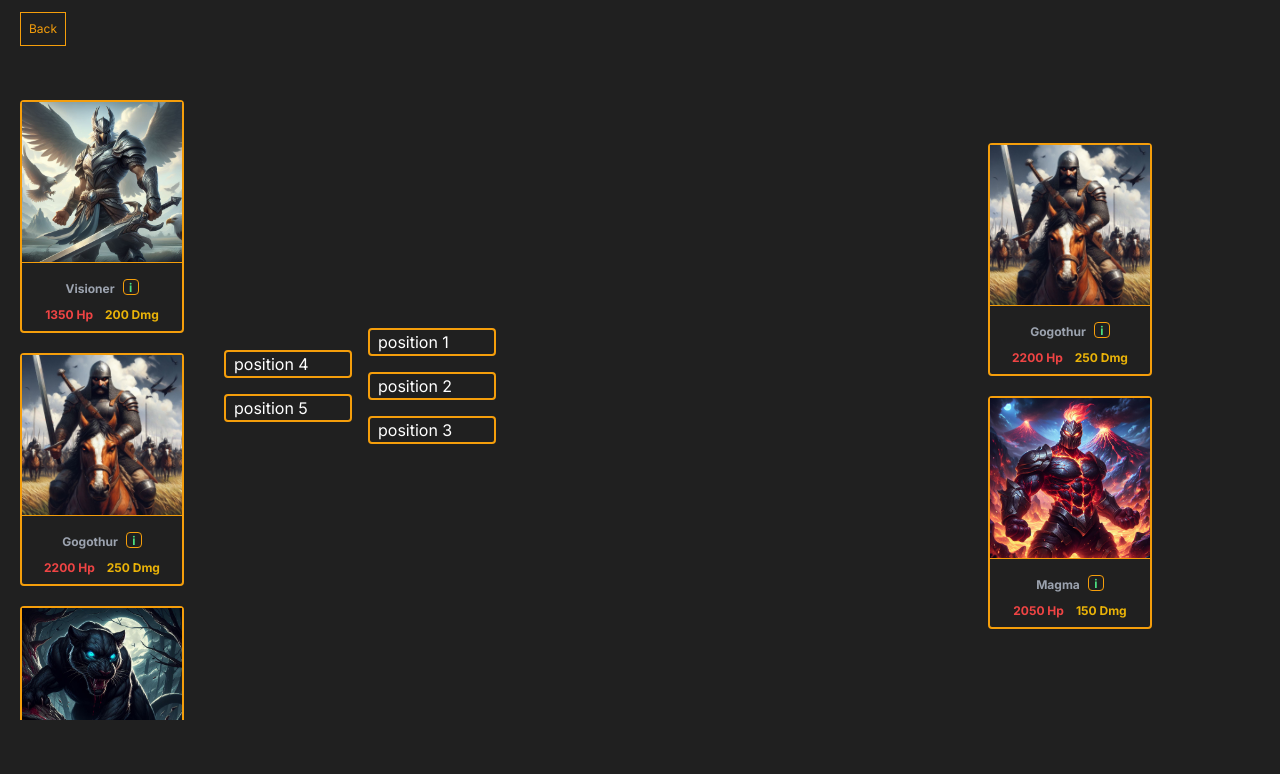
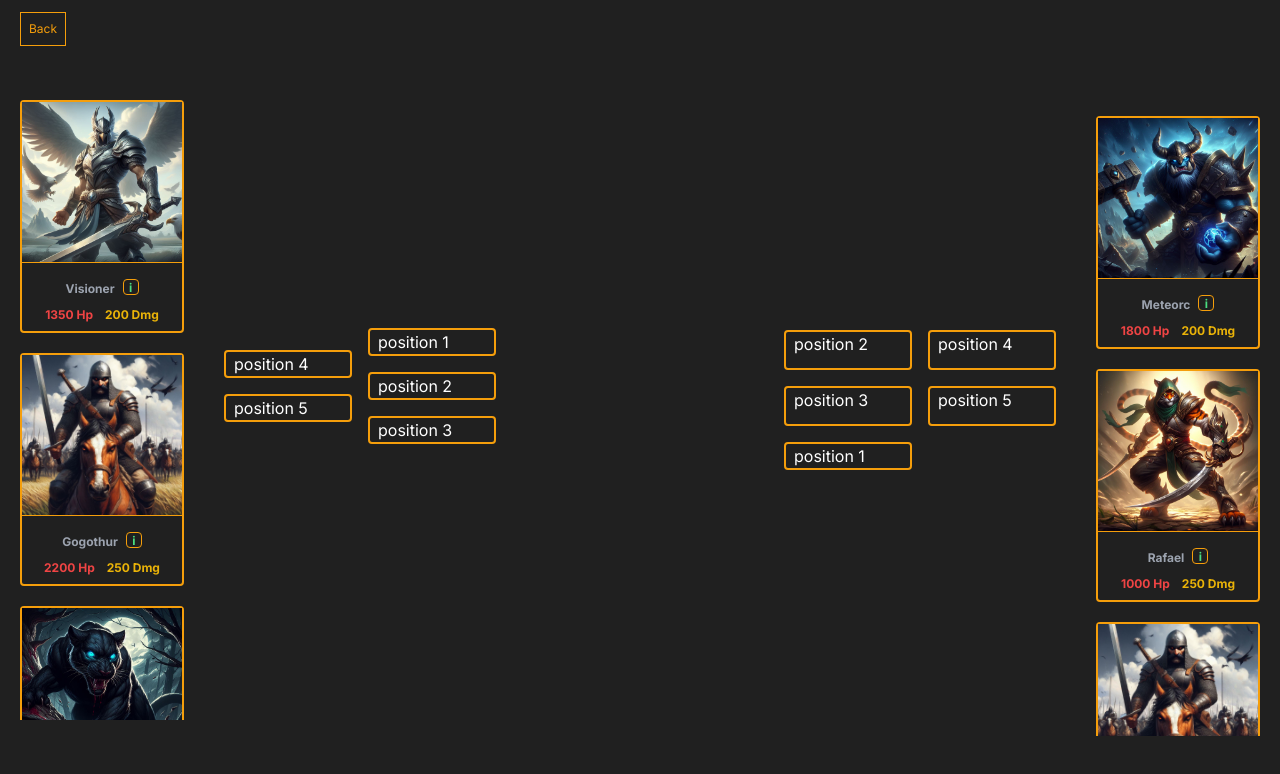
Before and after one commit to ioane-tech/ArenaGame, a Next.js app: page /game in a window 1280 px wide. Shown: the top 774 px of the page. Built offline with nearby package versions, Linux system fonts and the light colour scheme.

Commit message:
created opponent positions and its positioning

```diff
--- a/src/app/champData.tsx
+++ b/src/app/champData.tsx
@@ -92,7 +92,7 @@ const champData: Champion[] = [
         hp: 1700,
         damage: 200,
         abilityAvailable: true,
-                description:{
+        description:{
             geo:"ძალის გამოყენება შეუძლია ან საკუთარ კარტებზე ან მოწინააღმდეგეზე. თუ საკუთარ კარტს დაადებს ღრუბელს ეს კარტი იმატებს 150 სიცოცხლეს 2 რაუნდის განმავლობაში, ეფექტი მოქმედებს მაშინვე ითვლება მიმდინარე რაუნდიც. თუ Cacula ღრუბელს დაადებს მოწინააღმდეგეს მაშინ მოწინააღმდეგეს აკლდება 200 სიცოცხლე 2 რაუნდის განმავლობაში, ეფექტი მოქმედებს მაშინვე, ითვლება მიმდინარე რაუნდიც.",
             eng:'He can use the force either on his own cards or on the opponent. If you put your own card on the cloud, this card will heal by 150 Hp for 2 rounds, the effect takes effect immediately and the current round counts. If Cacula clouds an opponent then the opponent loses 200 Hp for 2 rounds, the effect takes effect immediately, the current round counts as well.',
         }
--- a/src/app/game/page.tsx
+++ b/src/app/game/page.tsx
@@ -27,15 +27,17 @@ function Game() {
   const {language} =useLanguage()
   const {popupOpen, setPopupOpen, detailId, setDetailId} = usePopup()
 
-  const [positions, setPositions] = useState<PositionsState>()
 
   const [selectedCard, setSelectedCard] = useState<Champion | null>(null)
 
   const [yourCards,setYourCards] = useState<Champion[]>([])
-  const [opponentCards,setOpponentCards] = useState<Champion[]>([champData[16],champData[17]])
-  const [backLineLength, setBackLineLength] = useState();
+  const [positions, setPositions] = useState<PositionsState>()
+
+  const [opponentCards,setOpponentCards] = useState<Champion[]>([])
+  const [opponentPositions,setOpponentPositions] =useState<PositionsState>()
 
 
+  //your cards
   useEffect(() => {
     const newChampions: Champion[] = [];
     const indexes: Set<number> = new Set(); // Using a Set to ensure uniqueness
@@ -49,7 +51,25 @@ function Game() {
     });
 
     setYourCards(newChampions);
+
   }, []);
+  //opponent cards
+  useEffect(() => {
+    const newChampions: Champion[] = [];
+    const indexes: Set<number> = new Set(); // Using a Set to ensure uniqueness
+
+    while (indexes.size < 5) {
+      indexes.add(Math.floor(Math.random() * champData.length)); // Add random indexes to the Set
+    }
+
+    indexes.forEach(index => {
+      newChampions.push(champData[index]); // Fetch cards using the generated indexes
+    });
+
+    setOpponentCards(newChampions);
+
+  }, []);
+
 
   const handleDetail = (id: any) => {
     setPopupOpen(true);
@@ -57,7 +77,7 @@ function Game() {
   };
 
 
-  //card selection and set positions
+  // your cards card selection and set positions
   const handleSetCard =(position: any, positionName: keyof PositionsState)=>{
     if(selectedCard && yourCards.length > 0){
       if(!position){
@@ -81,11 +101,42 @@ function Game() {
       setSelectedCard(position)
     }
   }
+  //opponent card selectiron and set position
+  const handleSetOpponentCard =(position: any, positionName: keyof PositionsState)=>{
+    if(selectedCard && opponentCards.length > 0){
+      if(!position){
+        setOpponentPositions((prevPositions: PositionsState | null | undefined) => ({
+          ...(prevPositions || {}), // Ensure prevPositions is not null or undefined
+          [positionName]: selectedCard,
+        }) as PositionsState);
+      }else{
+        setOpponentPositions((prevPositions: PositionsState | null | undefined) => {
+          if(prevPositions){
+            setOpponentCards([...opponentCards, prevPositions[positionName]]);
+          }
+          return {
+            ...(prevPositions || {}),
+            [positionName]: selectedCard,
+          } as PositionsState;
+        });
+      }
+    }
+    else if(opponentCards.length === 0){
+      setSelectedCard(position)
+    }
+  }
 
+  //filter your cards after positioning
   useEffect(() => {
     setYourCards(prevYourCards => prevYourCards.filter(card => card.id !== selectedCard?.id));
     setSelectedCard(null)
   }, [positions]);
+  //filter opponent cards after positioning
+  useEffect(() => {
+    setOpponentCards(prevYourCards => prevYourCards.filter(card => card.id !== selectedCard?.id));
+    setSelectedCard(null)
+  }, [opponentPositions]);
+
 
 // hit opponent cards
 const opponentHandler = (opponentCard: Champion) => {
@@ -127,7 +178,7 @@ const opponentHandler = (opponentCard: Champion) => {
         {language === "geo"? "უკან" : "Back"}
       </Link>
 
-
+      {/**your cards */}
       <div className="flex flex-col overflow-auto my-8 ml-5 mt-20 h-screen-80">
         {yourCards &&
           yourCards.map((value, key) => (
@@ -155,8 +206,9 @@ const opponentHandler = (opponentCard: Champion) => {
             </div>
           ))
         }
-        {popupOpen && <DetailPopup/>}
       </div>
+
+      {popupOpen && <DetailPopup/>}
 
       {/*********Your card positions */}
       <div className='grid grid-rows-6 grid-cols-2 gap-4 mt-5 ml-10 h-1/2 cursor-pointer'>
@@ -223,12 +275,72 @@ const opponentHandler = (opponentCard: Champion) => {
 
 
 
+
+      {/*********Opponent card positions */}
+      <div className='grid grid-rows-6 grid-cols-2 gap-4 mt-5 ml-auto mr-10 h-1/2 cursor-pointer'>
+        <div
+          onClick={() => handleSetOpponentCard(opponentPositions?.position1, "position1")}
+          className={`min-w-32 h-58 ${opponentPositions?.position1 ? '' : 'border-amber-500 border-2'} rounded row-span-2 col-start-1`}
+        >
+          {opponentPositions?.position1 ? (
+            <CardRenderer card={opponentPositions?.position1} />
+          ) : (
+            <p className='text-white ml-2'>position 1</p>
+          )}
+        </div>
+
+        <div
+          onClick={() => handleSetOpponentCard(opponentPositions?.position2, "position2")}
+          className={`min-w-32 h-58 ${opponentPositions?.position2 ? '' : 'border-amber-500 border-2'} rounded row-span-2 col-start-1 row-start-2`}
+        >
+          {opponentPositions?.position2 ? (
+            <CardRenderer card={opponentPositions?.position2} />
+          ) : (
+            <p className='text-white ml-2'>position 2</p>
+          )}
+        </div>
+
+        <div
+          onClick={() => handleSetOpponentCard(opponentPositions?.position3, "position3")}
+          className={`min-w-32 h-58 ${opponentPositions?.position3 ? '' : 'border-amber-500 border-2'} rounded row-span-2 col-start-1 row-start-4`}
+        >
+          {opponentPositions?.position3 ? (
+            <CardRenderer card={opponentPositions?.position3} />
+          ) : (
+            <p className='text-white ml-2'>position 3</p>
+          )}
+        </div>
+
+        <div
+          onClick={() => handleSetOpponentCard(opponentPositions?.position4, "position4")}
+          className={`min-w-32 h-58 ${opponentPositions?.position4 ? '' : 'border-amber-500 border-2'} rounded row-span-2 col-start-2 row-start-2`}
+        >
+          {opponentPositions?.position4 ? (
+            <CardRenderer card={opponentPositions?.position4} />
+          ) : (
+            <p className='text-white ml-2'>position 4</p>
+          )}
+        </div>
+
+        <div
+          onClick={() => handleSetOpponentCard(opponentPositions?.position5, "position5")}
+          className={`min-w-32 h-58 ${opponentPositions?.position5 ? '' : 'border-amber-500 border-2'} rounded row-span-2 col-start-2 row-start-4`}
+        >
+          {opponentPositions?.position5 ? (
+            <CardRenderer card={opponentPositions?.position5} />
+          ) : (
+            <p className='text-white ml-2'>position 5</p>
+          )}
+        </div>
+      </div>
+
       {/*********opponent cards */}
-      <div className='flex flex-col ml-auto mr-32'>
+      <div className='flex flex-col overflow-auto mt-20 mr-5 h-screen-80'>
         {opponentCards &&
             opponentCards.map((value, key) => (
               <div
-                onClick={()=>opponentHandler(value)}
+              // opponentHandler(value)
+                onClick={()=>setSelectedCard(value)}
                 className="card_container cursor-pointer"
                 key={key}
               >
@@ -253,6 +365,11 @@ const opponentHandler = (opponentCard: Champion) => {
           }
          {popupOpen && <DetailPopup />}
       </div>
+
+
+
+
+
 
 
       {/** war swords image */}
```
